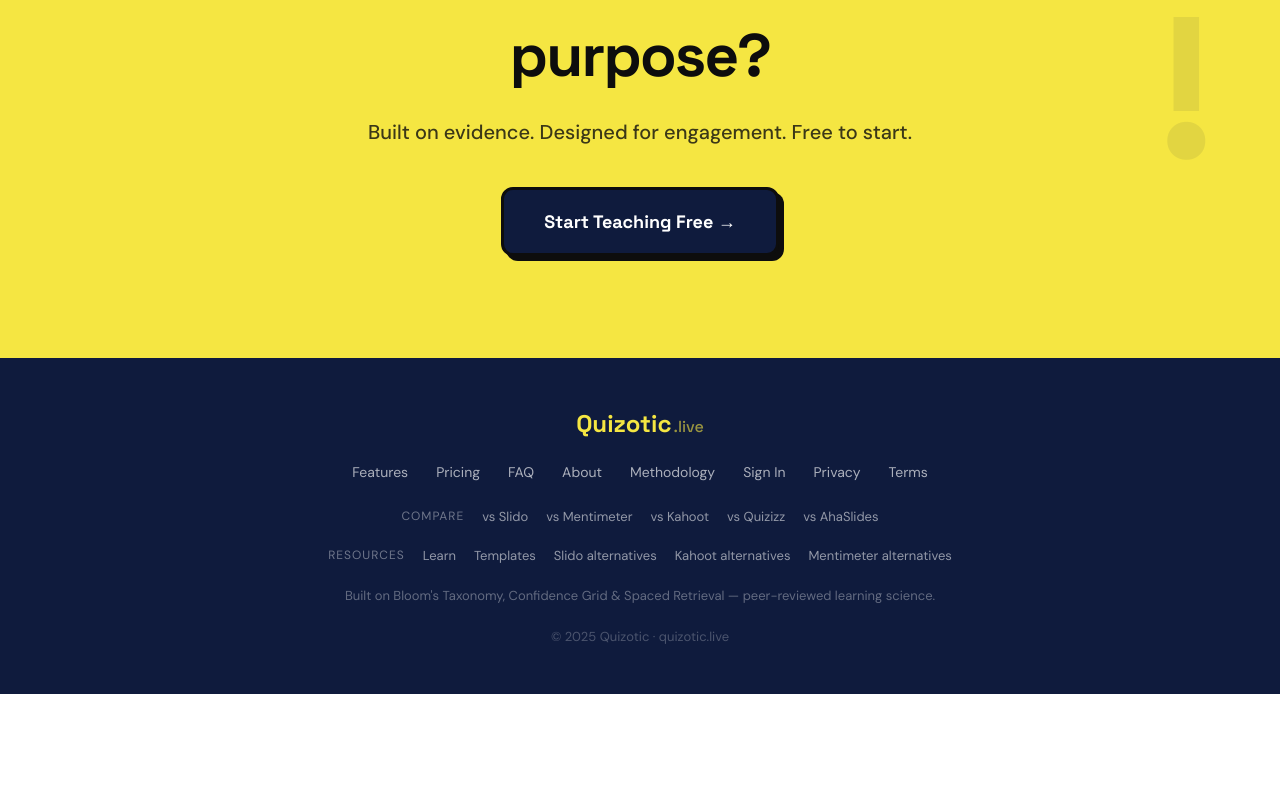
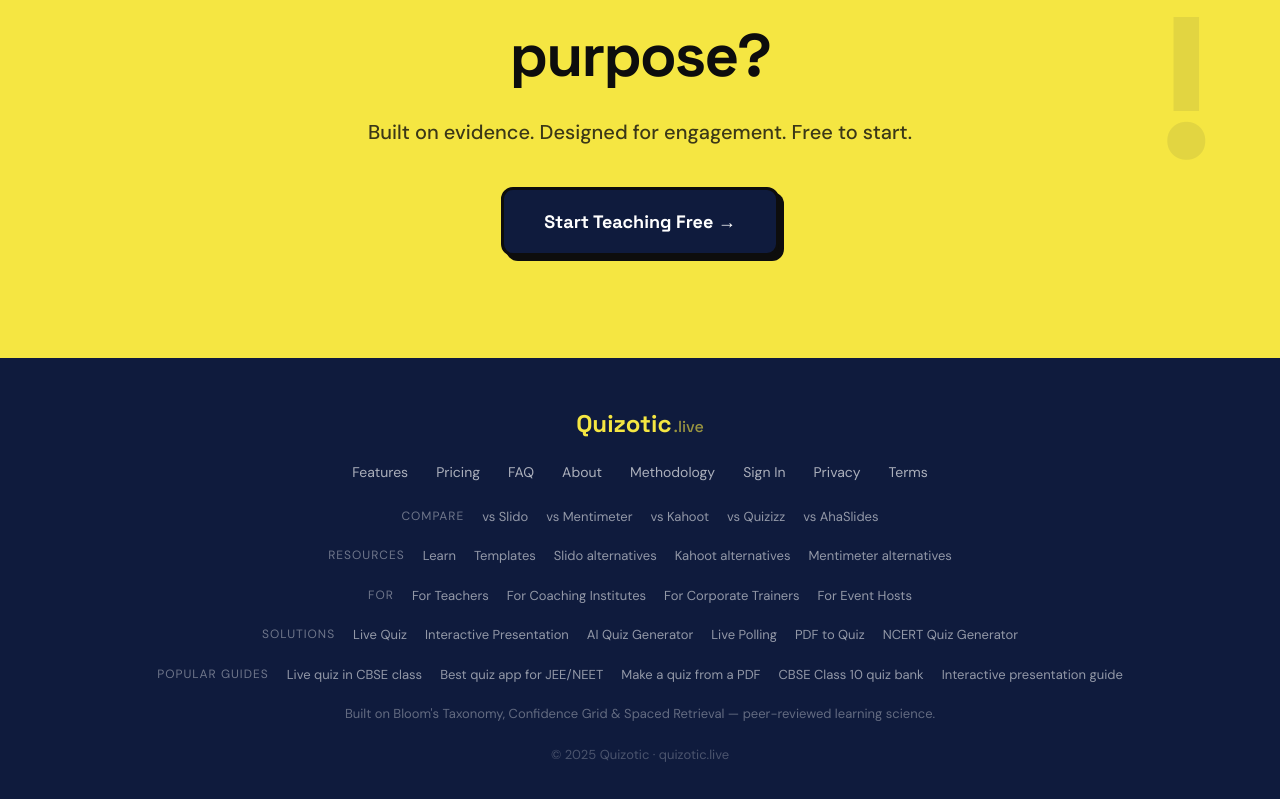
Before and after one commit to mdpixx/quizotic, a Next.js app: page / in a window 1280 px wide. Shown: the part 7150-7949 px from the top of the page. Before the commit the page ends 7844 px from the top, so only its background shows below. Built offline with nearby package versions, Linux system fonts and the light colour scheme; no server answers.

Commit message:
deploy: sync from monorepo @ 7260182

```diff
--- a/public/welcome.html
+++ b/public/welcome.html
@@ -3,6 +3,7 @@
 <head>
 <meta charset="utf-8" />
 <meta name="viewport" content="width=device-width, initial-scale=1" />
+<meta name="robots" content="noindex, nofollow" />
 <title>Quizotic — Host Quick Start</title>
 <link rel="preconnect" href="https://fonts.googleapis.com">
 <link rel="preconnect" href="https://fonts.gstatic.com" crossorigin>
--- a/src/app/auth/error/layout.tsx
+++ b/src/app/auth/error/layout.tsx
@@ -1,4 +1,7 @@
-export const metadata = { title: 'Authentication Error' }
+export const metadata = {
+  title: 'Authentication Error',
+  robots: { index: false, follow: false },
+}
 
 export default function ErrorLayout({ children }: { children: React.ReactNode }) {
   return children
--- /dev/null
+++ b/src/app/auth/onboard/layout.tsx
@@ -0,0 +1,13 @@
+import { Metadata } from 'next'
+
+// onboard/page.tsx is 'use client', so client-side metadata exports don't
+// work — wrapping in a server-component layout is the App Router pattern
+// for declaring metadata on a client page.
+export const metadata: Metadata = {
+  title: 'Welcome',
+  robots: { index: false, follow: false },
+}
+
+export default function OnboardLayout({ children }: { children: React.ReactNode }) {
+  return children
+}
--- a/src/app/auth/signin/layout.tsx
+++ b/src/app/auth/signin/layout.tsx
@@ -3,6 +3,7 @@
 export const metadata: Metadata = {
   title: 'Sign In',
   description: 'Sign in to Quizotic to create and host live quizzes and interactive presentations.',
+  robots: { index: false, follow: false },
 }
 
 export default function SignInLayout({ children }: { children: React.ReactNode }) {
--- a/src/app/auth/verify/page.tsx
+++ b/src/app/auth/verify/page.tsx
@@ -1,4 +1,7 @@
-export const metadata = { title: 'Check Your Email' }
+export const metadata = {
+  title: 'Check Your Email',
+  robots: { index: false, follow: false },
+}
 
 export default function VerifyPage() {
   return (
--- a/src/app/host/layout.tsx
+++ b/src/app/host/layout.tsx
@@ -5,6 +5,11 @@
 
 export const metadata: Metadata = {
   title: 'Dashboard',
+  // Auth-gated app pages must never appear in search results. robots.txt
+  // already disallows /host/, but this is defence-in-depth: if a logged-in
+  // user shares a /host/* URL externally, the meta tag still tells crawlers
+  // not to index it.
+  robots: { index: false, follow: false },
 }
 
 export default async function HostLayout({ children }: { children: React.ReactNode }) {
--- a/src/app/r/[code]/route.ts
+++ b/src/app/r/[code]/route.ts
@@ -28,5 +28,9 @@
     })
   }
 
+  // Tell crawlers not to index referral redirect URLs themselves — they're
+  // utility endpoints, not search-worthy pages.
+  response.headers.set('X-Robots-Tag', 'noindex, nofollow')
+
   return response
 }
--- a/src/components/landing/Footer.tsx
+++ b/src/components/landing/Footer.tsx
@@ -27,6 +27,38 @@
   { href: '/alternatives/slido', label: 'Slido alternatives' },
   { href: '/alternatives/kahoot', label: 'Kahoot alternatives' },
   { href: '/alternatives/mentimeter', label: 'Mentimeter alternatives' },
+]
+
+// Audience landing pages — give Google a clear signal that we serve each
+// segment, and surface them within 1 click of the home page.
+const FOR_LINKS = [
+  { href: '/for/teachers', label: 'For Teachers' },
+  { href: '/for/coaching-institutes', label: 'For Coaching Institutes' },
+  { href: '/for/corporate-trainers', label: 'For Corporate Trainers' },
+  { href: '/for/event-hosts', label: 'For Event Hosts' },
+]
+
+// Solution landing pages — high-intent product keywords. Each has its own
+// SEO page; without a footer link they were 2+ clicks deep and Google
+// deprioritized crawling them.
+const SOLUTION_LINKS = [
+  { href: '/live-quiz', label: 'Live Quiz' },
+  { href: '/interactive-presentation', label: 'Interactive Presentation' },
+  { href: '/ai-quiz-generator', label: 'AI Quiz Generator' },
+  { href: '/live-polling', label: 'Live Polling' },
+  { href: '/pdf-to-quiz', label: 'PDF to Quiz' },
+  { href: '/ncert-quiz-generator', label: 'NCERT Quiz Generator' },
+]
+
+// Hand-picked /learn articles with the strongest India-market search
+// intent. The full /learn index is still linked above for crawlers to
+// reach the long tail.
+const GUIDE_LINKS = [
+  { href: '/learn/how-to-run-a-live-quiz-cbse-classroom', label: 'Live quiz in CBSE class' },
+  { href: '/learn/best-quiz-app-jee-neet-coaching-institutes', label: 'Best quiz app for JEE/NEET' },
+  { href: '/learn/how-to-create-quiz-from-pdf', label: 'Make a quiz from a PDF' },
+  { href: '/learn/cbse-class-10-free-quiz-questions', label: 'CBSE Class 10 quiz bank' },
+  { href: '/learn/how-to-make-interactive-presentation', label: 'Interactive presentation guide' },
 ]
 
 export function Footer() {
@@ -74,6 +106,42 @@
           ))}
         </div>
 
+        {/* For (audience) row */}
+        <div style={{ display: 'flex', gap: 18, flexWrap: 'wrap', justifyContent: 'center' }}>
+          <span style={{ fontFamily: 'var(--font-body, "DM Sans", sans-serif)', fontSize: 12, color: 'rgba(255,255,255,0.4)', textTransform: 'uppercase', letterSpacing: 1 }}>
+            For
+          </span>
+          {FOR_LINKS.map(l => (
+            <Link key={l.href} href={l.href} style={{ fontFamily: 'var(--font-body, "DM Sans", sans-serif)', fontSize: 13, color: 'rgba(255,255,255,0.55)', textDecoration: 'none' }}>
+              {l.label}
+            </Link>
+          ))}
+        </div>
+
+        {/* Solutions row */}
+        <div style={{ display: 'flex', gap: 18, flexWrap: 'wrap', justifyContent: 'center' }}>
+          <span style={{ fontFamily: 'var(--font-body, "DM Sans", sans-serif)', fontSize: 12, color: 'rgba(255,255,255,0.4)', textTransform: 'uppercase', letterSpacing: 1 }}>
+            Solutions
+          </span>
+          {SOLUTION_LINKS.map(l => (
+            <Link key={l.href} href={l.href} style={{ fontFamily: 'var(--font-body, "DM Sans", sans-serif)', fontSize: 13, color: 'rgba(255,255,255,0.55)', textDecoration: 'none' }}>
+              {l.label}
+            </Link>
+          ))}
+        </div>
+
+        {/* Popular guides row */}
+        <div style={{ display: 'flex', gap: 18, flexWrap: 'wrap', justifyContent: 'center' }}>
+          <span style={{ fontFamily: 'var(--font-body, "DM Sans", sans-serif)', fontSize: 12, color: 'rgba(255,255,255,0.4)', textTransform: 'uppercase', letterSpacing: 1 }}>
+            Popular guides
+          </span>
+          {GUIDE_LINKS.map(l => (
+            <Link key={l.href} href={l.href} style={{ fontFamily: 'var(--font-body, "DM Sans", sans-serif)', fontSize: 13, color: 'rgba(255,255,255,0.55)', textDecoration: 'none' }}>
+              {l.label}
+            </Link>
+          ))}
+        </div>
+
         {/* Science line */}
         <p style={{ fontFamily: 'var(--font-body, "DM Sans", sans-serif)', fontSize: 13, color: 'rgba(255,255,255,0.35)', textAlign: 'center', maxWidth: 600, lineHeight: 1.6 }}>
           Built on Bloom&apos;s Taxonomy, Confidence Grid &amp; Spaced Retrieval — peer-reviewed learning science.
```
